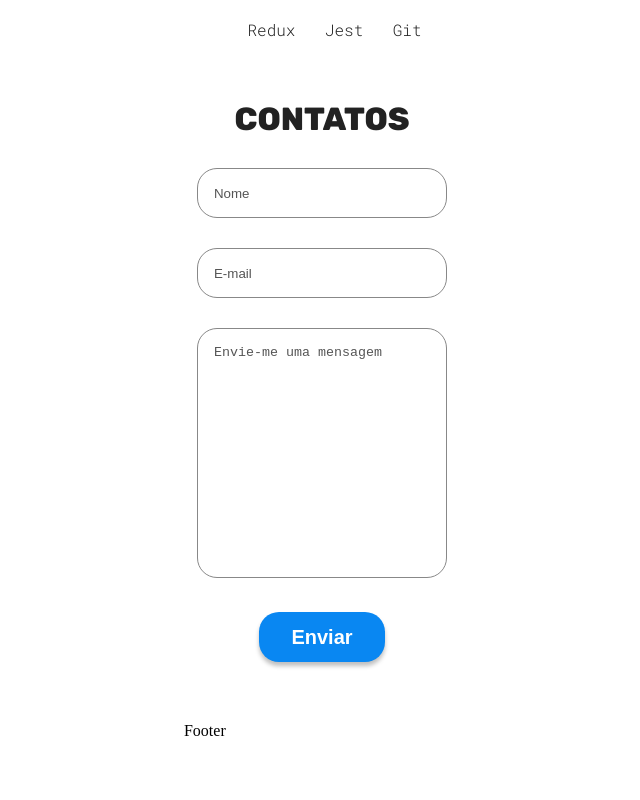
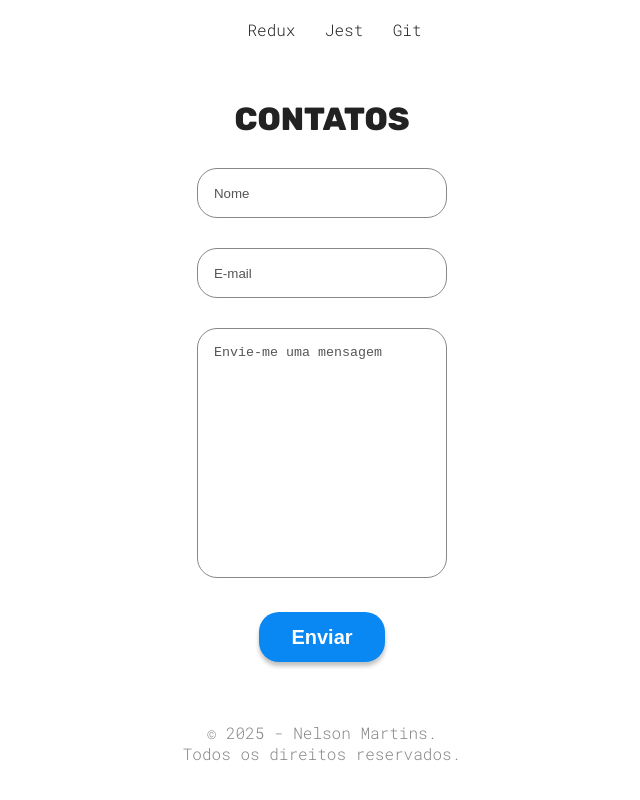
Before and after one commit to nelsomartinss/nelsomartinss_portfolio, a React (Vite) app: page / in a window 1280 px wide. Shown: the part 2418-3218 px from the top of the page, without its empty margins (318-958 px from the left). Built offline with nearby package versions, Linux system fonts and the light colour scheme.

Commit message:
rodape finalizado

```diff
--- a/src/sections/SectionFooter/Footer.jsx
+++ b/src/sections/SectionFooter/Footer.jsx
@@ -2,8 +2,16 @@ import styles from './FooterStyles.module.css'
 
 function Footer() {
   return (
-    <section className={styles.container}>Footer
-
+    <section id='footer' className={styles.container}>
+      <p>
+        &copy; 2025 - <a
+        href="https://linkedin.com/in/nelsomartinss"
+        target='_blank'>
+        Nelson Martins
+        </a>.
+        <br />
+        Todos os direitos reservados.
+      </p>
 
     </section>
   )
--- a/src/sections/SectionFooter/FooterStyles.module.css
+++ b/src/sections/SectionFooter/FooterStyles.module.css
@@ -0,0 +1,12 @@
+.container {
+    text-align: center;
+
+    p, a {
+        font-size: 16px;
+        color: var(--footer-text-color);
+    }
+
+    a {
+        text-decoration: none;
+    }
+}
```
Also changed, not shown: src/App.css (line endings or trailing spaces).
